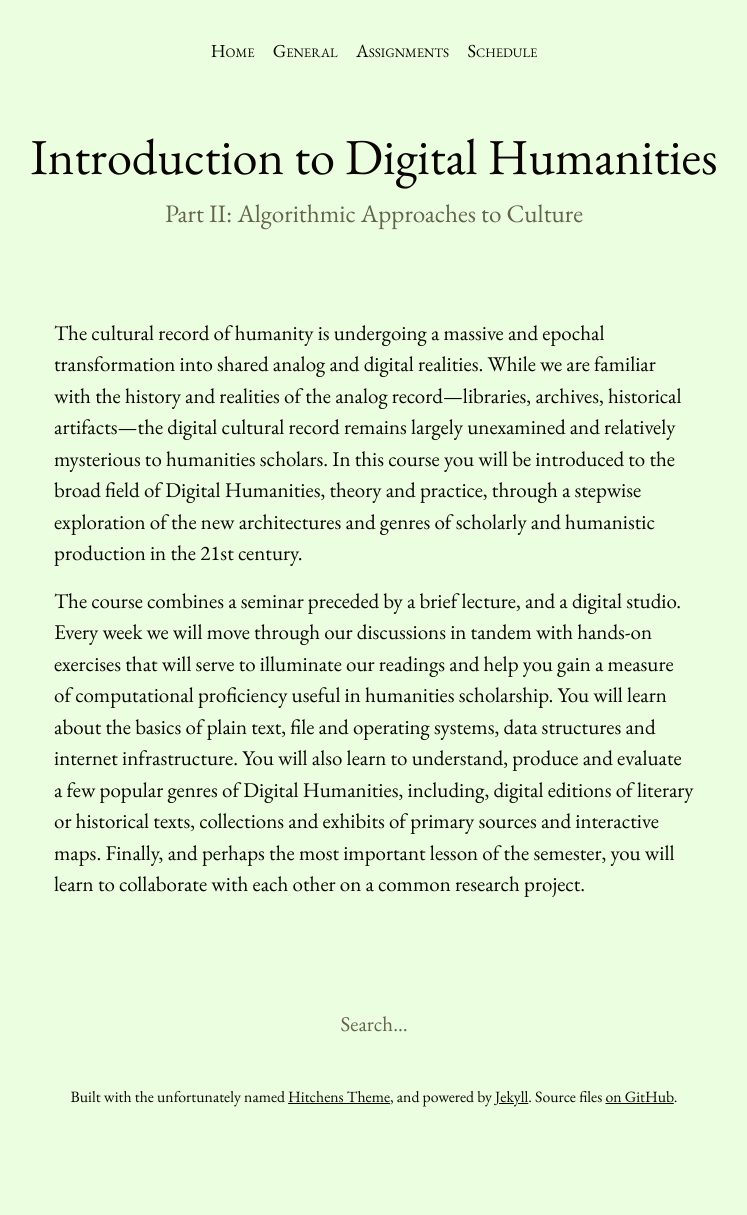
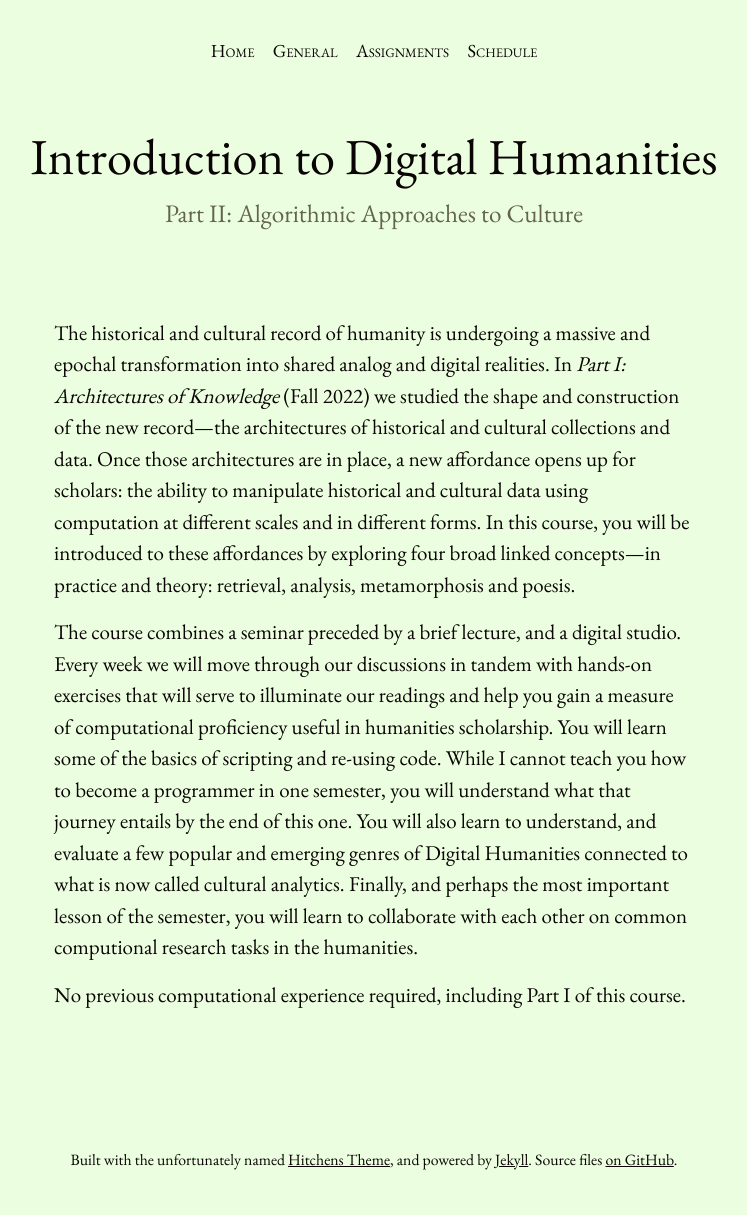
Before and after one commit to elotroalex/s23-intro-dh, a Jekyll site: the page built from index.html, in a window 1280 px wide. Shown: the whole page, without its empty margins (266-1013 px from the left). Built offline with Jekyll 4.4.1, drawn with Linux system fonts in a browser that asks for light colours; the list of posts is cut into pages by our own code; before the commit the page ends 1153 px from its top, so only the background shows below that.

Commit message:
added intro paragraph

```diff
--- a/_config.yml
+++ b/_config.yml
@@ -16,8 +16,8 @@
 title: Intro to DH
 email: alex.gil@yale.edu
 description: >- # this means to ignore newlines until "baseurl:"
-  Course site for Introduction to Digital Humanities, Part I: Architectures of Knowledge (Fall 2022)
-baseurl: "/f22-intro-dh" # the subpath of your site, e.g. /blog
+  Course site for Introduction to Digital Humanities, Part II: Algorithmic Approaches to Culture (Spring 2023)
+baseurl: "/s23-intro-dh" # the subpath of your site, e.g. /blog
 url: "https://teaching.elotroalex.com" # the base hostname & protocol for your site, e.g. http://example.com
 icon: /assets/images/icon-512.png
 twitter_username: patdryburgh
@@ -38,8 +38,8 @@ markdown: kramdown
 #   - vendor/gems/
 #   - vendor/ruby/
 
-plugins:
-  - jekyll-paginate
+# plugins:
+#   - jekyll-paginate
 
-paginate: 3
-paginate_path: "/page/:num/"
+# paginate: 3
+# paginate_path: "/page/:num/"
--- a/_layouts/default.html
+++ b/_layouts/default.html
@@ -25,9 +25,6 @@
 
     {{ content }}
 
-    {% unless site.hide_search %}
-      {% include search.html %}
-    {% endunless %}
 
     <br>
 
--- a/_layouts/home.html
+++ b/_layouts/home.html
@@ -18,14 +18,11 @@ layout: default
 
 <main class="home" id="main" role="main" aria-label="Content">
 
-  <p>The cultural record of humanity is undergoing a massive and epochal transformation into shared analog and digital realities. While we are familiar with the history and realities of the analog record—libraries, archives, historical artifacts—the digital cultural record remains largely unexamined and relatively mysterious to humanities scholars. In this course you will be introduced to the broad field of Digital Humanities, theory and practice, through a stepwise exploration of the new architectures and genres of scholarly and humanistic production in the 21st century.</p>
+  <p>The historical and cultural record of humanity is undergoing a massive and epochal transformation into shared analog and digital realities. In <em>Part I: Architectures of Knowledge</em> (Fall 2022) we studied the shape and construction of the new record—the architectures of historical and cultural collections and data. Once those architectures are in place, a new affordance opens up for scholars: the ability to manipulate historical and cultural data using computation at different scales and in different forms. In this course, you will be introduced to these affordances by exploring four broad linked concepts—in practice and theory: retrieval, analysis, metamorphosis and poesis.</p>
 
-  <p>The course combines a seminar preceded by a brief lecture, and a digital studio. Every week we will move through our discussions in tandem with hands-on exercises that will serve to illuminate our readings and help you gain a measure of computational proficiency useful in humanities scholarship. You will learn about the basics of plain text, file and operating systems, data structures and internet infrastructure. You will also learn to understand, produce and evaluate a few popular genres of Digital Humanities, including, digital editions of literary or historical texts, collections and exhibits of primary sources and interactive maps. Finally, and perhaps the most important lesson of the semester, you will learn to collaborate with each other on a common research project.</p>
+  <p>The course combines a seminar preceded by a brief lecture, and a digital studio. Every week we will move through our discussions in tandem with hands-on exercises that will serve to illuminate our readings and help you gain a measure of computational proficiency useful in humanities scholarship. You will learn some of the basics of scripting and re-using code. While I cannot teach you how to become a programmer in one semester, you will understand what that journey entails by the end of this one. You will also learn to understand, and evaluate a few popular and emerging genres of Digital Humanities connected to what is now called cultural analytics. Finally, and perhaps the most important lesson of the semester, you will learn to collaborate with each other on common computional research tasks in the humanities.</p>
 
-  <!-- <h1 class="content-title divided">
-      Contents
-  </h1> -->
-
+  <p>No previous computational experience required, including Part I of this course.</p>
 
 
 </main>
```
